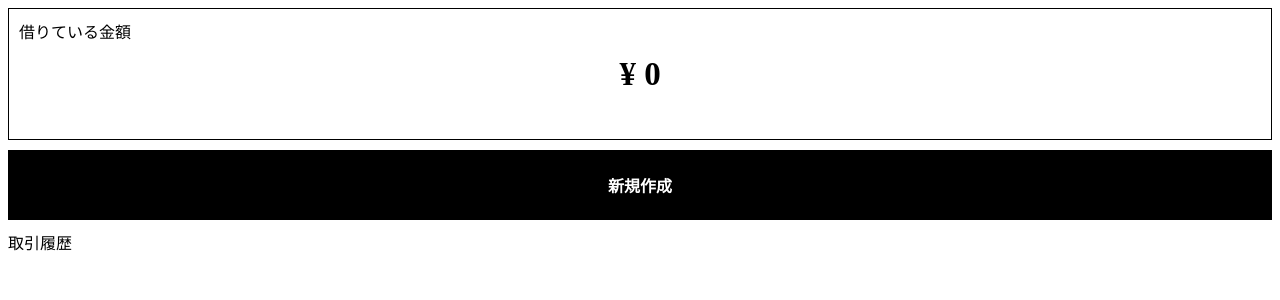
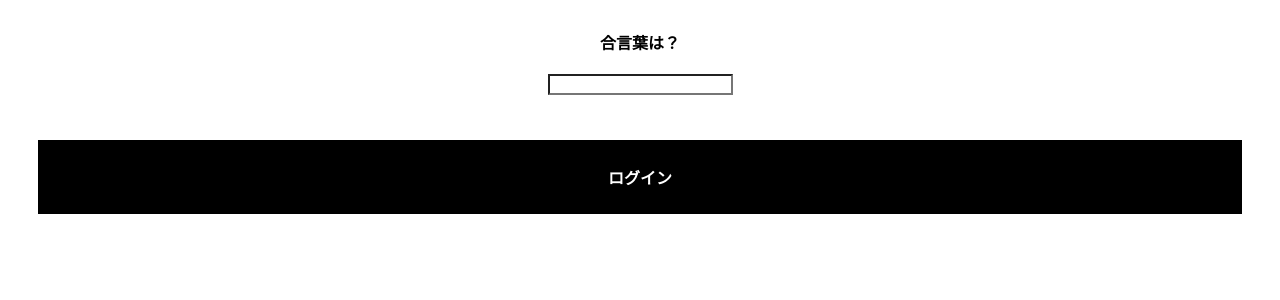
Before and after one commit to suzukias/payback, a Flask app: page / in a window 1280 px wide. Shown: the top 300 px of the page. Run offline with Flask 3, Linux system fonts and the light colour scheme.

Commit message:
added login feature

```diff
--- a/app.py
+++ b/app.py
@@ -1,11 +1,13 @@
 from datetime import datetime
-from flask import Flask, render_template, request, redirect
+from flask import Flask, render_template, request, redirect, session
 from flask_sqlalchemy import SQLAlchemy
 
-
 app = Flask(__name__)
+app.secret_key = 'secretkey'
 app.config['SQLALCHEMY_DATABASE_URI'] = 'sqlite:///payback.db'
 db = SQLAlchemy(app)
+
+PASSWORD = 'ranbo'
 
 
 class POST(db.Model):
@@ -20,21 +22,37 @@ with app.app_context():
     db.create_all()
 
 
-@app.route('/', methods=['GET', 'POST'])
+@app.route('/')
 def index():
-    if request.method == 'GET':
-        posts = POST.query.all()
-        total_price = 0
-        for post in posts:
-            if post.choice:
-                post.display_choice = "返済"
-                total_price -= post.price
-            else:
-                post.display_choice = "借金"
-                total_price += post.price
-        return render_template('index.html', posts=posts, total_price=total_price)
+    return render_template('login.html')
+
+
+@app.route('/login', methods=['POST'])
+def login():
+    password = request.form.get('password')
+    if password == PASSWORD:
+        session['logged_in'] = True
+        return redirect('/contents')
     else:
-        choice = request.form.get('choice')
+        return render_template('login.html', error='Invalid password')
+
+
+@app.route('/contents', methods=['GET', 'POST'])
+def contents():
+    if session.get('logged_in'):
+        if request.method == 'GET':
+            posts = POST.query.all()
+            total_price = 0
+            for post in posts:
+                if post.choice:
+                    post.display_choice = "返済"
+                    total_price -= post.price
+                else:
+                    post.display_choice = "借金"
+                    total_price += post.price
+            return render_template('contents.html', posts=posts, total_price=total_price)
+        else:
+            choice = request.form.get('choice')
         if choice == "返済":
             choice_value = True
         else:
@@ -48,21 +66,25 @@ def index():
         db.session.add(new_post)
         db.session.commit()
 
+        return redirect('/contents')
+    else:
         return redirect('/')
 
 
 @app.route('/create')
 def create():
-    return render_template('create.html')
+    if session.get('logged_in'):
+        return render_template('create.html')
+    else:
+        return redirect('/')
 
 
 @app.route('/delete/<int:id>')
 def delete(id):
     post = POST.query.get(id)
-
     db.session.delete(post)
     db.session.commit()
-    return redirect('/')
+    return redirect('/contents')
 
 
 if __name__ == '__main__':
--- a/static/style.css
+++ b/static/style.css
@@ -10,6 +10,26 @@ select,
 textarea {
   -webkit-appearance: none;
   border-radius: 0;
+}
+.payback__login {
+  display: flex;
+  flex-direction: column;
+  justify-content: center;
+  align-items: center;
+  gap: 20px;
+  margin: 30px auto 0;
+  padding: 0 30px;
+  font-weight: bold;
+}
+.payback__login-submit {
+  font-weight: bold;
+  font-size: 16px;
+  color: #fff;
+  background-color: #000;
+  border: none;
+  width: 100%;
+  margin-top: 25px;
+  padding: 25px 0;
 }
 .payback__total-wrap {
   height: 130px;
@@ -36,11 +56,11 @@ textarea {
 .payback__create-link {
   text-decoration: none;
   background-color: #000;
-  height: 70px;
   display: flex;
   justify-content: center;
   align-items: center;
   margin-top: 10px;
+  padding: 25px 0;
   color: #fff;
   font-weight: bold;
 }
--- a/templates/create.html
+++ b/templates/create.html
@@ -1,7 +1,7 @@
 {% extends 'base.html' %} {% block body %}
-<a class="payback__create-arrow" href="{{ url_for('index') }}" class="">←</a>
+<a class="payback__create-arrow" href="{{ url_for('contents') }}" class="">←</a>
 <h2 class="payback__create">新規登録</h2>
-<form action="/" method="POST" class="payback__create-form">
+<form action="/contents" method="POST" class="payback__create-form">
   <div class="payback__create-choice">
     <input id="on" value="返済" type="radio" name="choice" checked="" />
     <label for="on" class="payback__create-choice-on">返済</label>
--- /dev/null
+++ b/templates/login.html
@@ -0,0 +1,7 @@
+{% extends 'base.html' %} {% block body %}
+<form class="payback__login" action="/login" method="POST">
+  <label for="password">合言葉は？</label>
+  <input type="password" id="password" name="password" />
+  <button class="payback__login-submit" type="submit">ログイン</button>
+</form>
+{% endblock %}
```
Also changed, not shown: templates/contents.html (renamed from templates/index.html).
